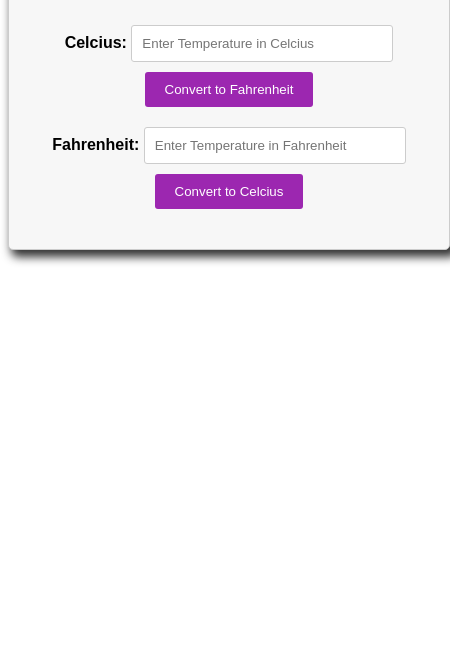
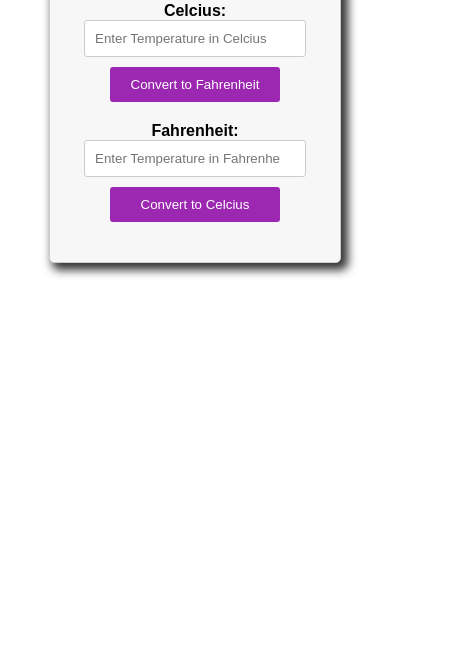
Before and after one commit to saxenaharshit63/Temperature-Converter, a plain HTML site: page index.html in a window 390 px wide. Shown: the part 194-844 px from the top of the page, 450 px wide, since content can reach past the window. Drawn offline with Linux system fonts and the light colour scheme.

Commit message:
style.css

```diff
--- a/style.css
+++ b/style.css
@@ -43,3 +43,16 @@ p {
     font-size: 20px;
     margin-top: 10px;
 }
+
+@media screen and (max-width: 480px) {
+    .container {
+        width: 250px;
+        margin-top: 40px;
+    }
+    input[type="number"] {
+        width: 80%;
+    }
+    button {
+        width: 170px;
+    }
+}
```
